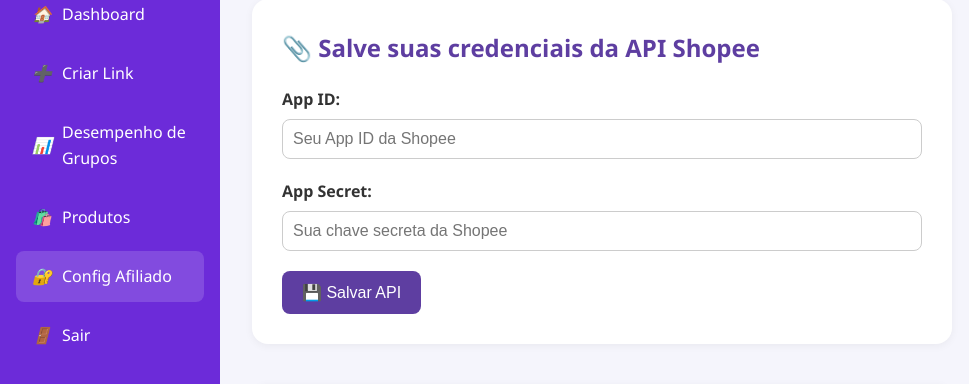
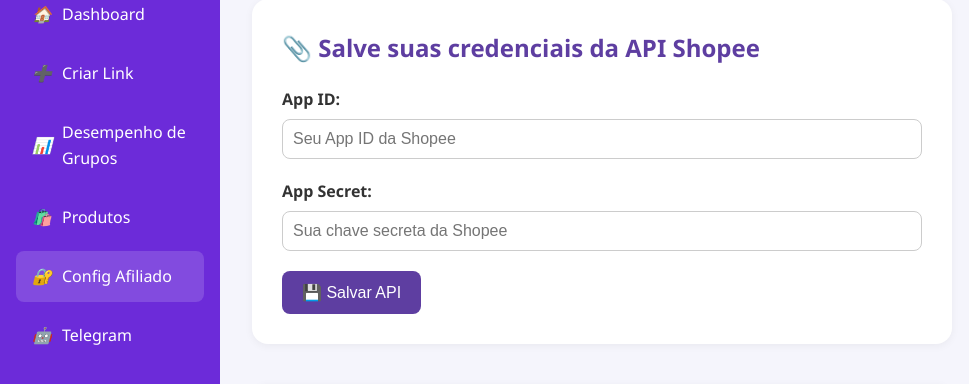
Before and after one commit to tor-28/clickdivulga, a Flask app: template templates/minha_api.html in a window 1280 px wide. Shown: the part 111-495 px from the top of the page, without its empty margins (0-969 px from the left). Run offline with Flask 3, Linux system fonts and the light colour scheme; the template is opened without the code that fills it, so the values that code supplies are empty; parts of the project's set-up code (start-up, migrations or seed data) failed here and were passed over.

Commit message:
Update minha_api.html

```diff
--- a/templates/minha_api.html
+++ b/templates/minha_api.html
@@ -14,6 +14,7 @@
     <a href="/grupos"><i>📊</i> Desempenho de Grupos</a>
     <a href="/produtos"><i>🛍️</i> Produtos</a>
     <a href="/minha-api" class="active"><i>🔐</i> Config Afiliado</a>
+    <a href="/config-bot"><i>🤖</i> Telegram</a>
     <a href="/logout"><i>🚪</i> Sair</a>
   </div>
 </div>
```
Lines whose indentation alone changed are shown as unchanged.
